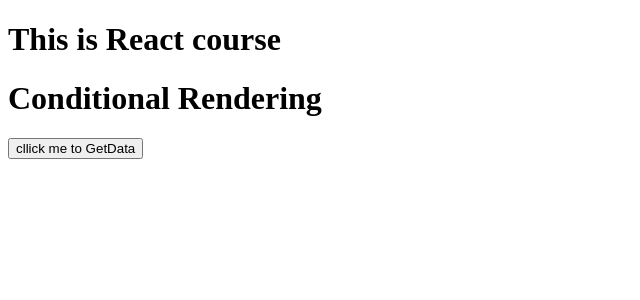
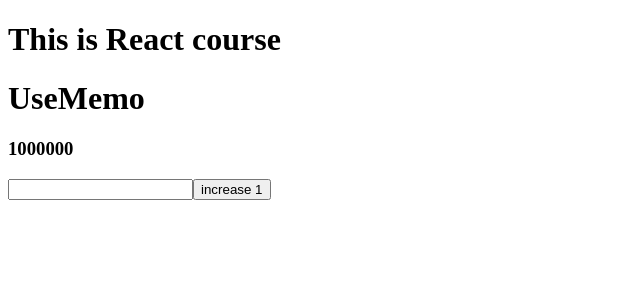
Before and after one commit to divya29113/React-Exercise, a React (Vite) app: page / in a window 1280 px wide. Shown: the top 300 px of the page, without its empty margins (0-640 px from the left). Built offline with nearby package versions, Linux system fonts and the light colour scheme.

Commit message:
completed usememo topic

```diff
--- a/src/App.jsx
+++ b/src/App.jsx
@@ -10,6 +10,7 @@
 import Welcome from "./components/Welcome";
 import ControlComponent from "./components/controlComponent";
 import Conditionalrendering from "./components/Conditionalrendering";
+import UseMemo from "./components/UseMemo";
 
 
 
@@ -25,8 +26,9 @@
 
     <button onClick={()=>setshowcomponent(!showcomponent)}>Rendercomponent</button>
     {showcomponent&&<UseEffectHook/>}
-    <ControlComponent/>*/}
-    <Conditionalrendering />
+    <ControlComponent/>
+    <Conditionalrendering />*/}
+    <UseMemo />
 
   </div>);
 }
--- /dev/null
+++ b/src/components/UseMemo.jsx
@@ -0,0 +1,28 @@
+import React from "react";
+import { useState,useMemo } from "react";
+
+function UseMemo(){
+    let[count,setCount]=useState(0);
+    let[Inputval,setInputVal]=useState("");
+
+    function calculateSum(num){
+        console.log("this is function of calculatesum")
+        for(let i=0;i<1000000;i++){
+            num++;
+        }
+        return num;
+
+    }
+    let result=useMemo(()=>{
+     return calculateSum(count);
+    },[count]);
+    return(
+        <div>
+            <h1>UseMemo</h1>
+            <h3>{result}</h3>
+            <input type="text" value={Inputval} onChange={(e)=>setInputVal(e.target.value)}/>
+            <button onClick={()=>setCount(count++)}>increase 1</button>
+        </div>
+    );
+}
+export default UseMemo;
```
